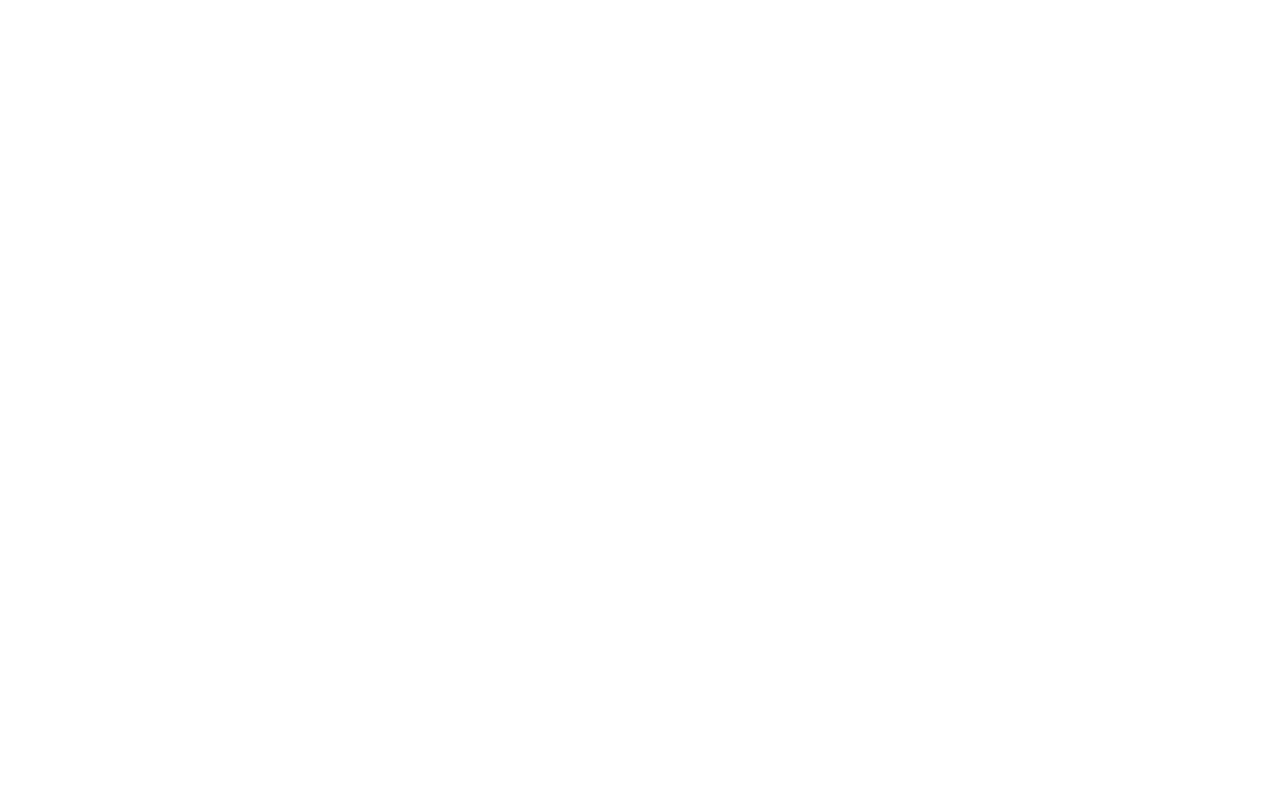
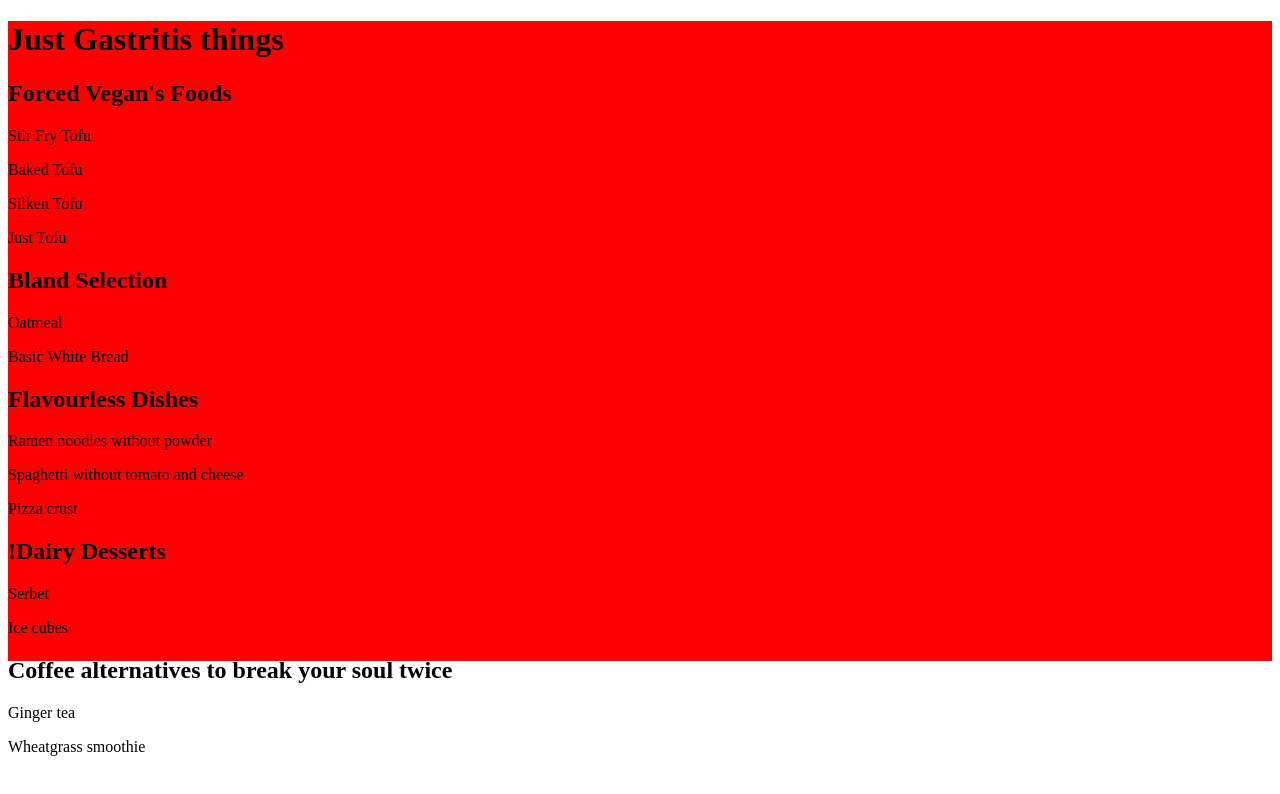
Before and after one commit to liampc/Restaurant-Page, a website built with webpack: page dist/index.html in a window 1280 px wide. Built offline with Linux system fonts and the light colour scheme.

Commit message:
add temp html layout

```diff
--- a/src/menu.js
+++ b/src/menu.js
@@ -1 +1 @@
-import "./menuStyle.css";
+//import "./menuStyle.css";
--- a/src/menuStyle.css
+++ b/src/menuStyle.css
@@ -0,0 +1,4 @@
+#content {
+    height: 80vh;
+    background-color: red;
+}
```
Also changed, not shown: dist/index.html, dist/main.js.
